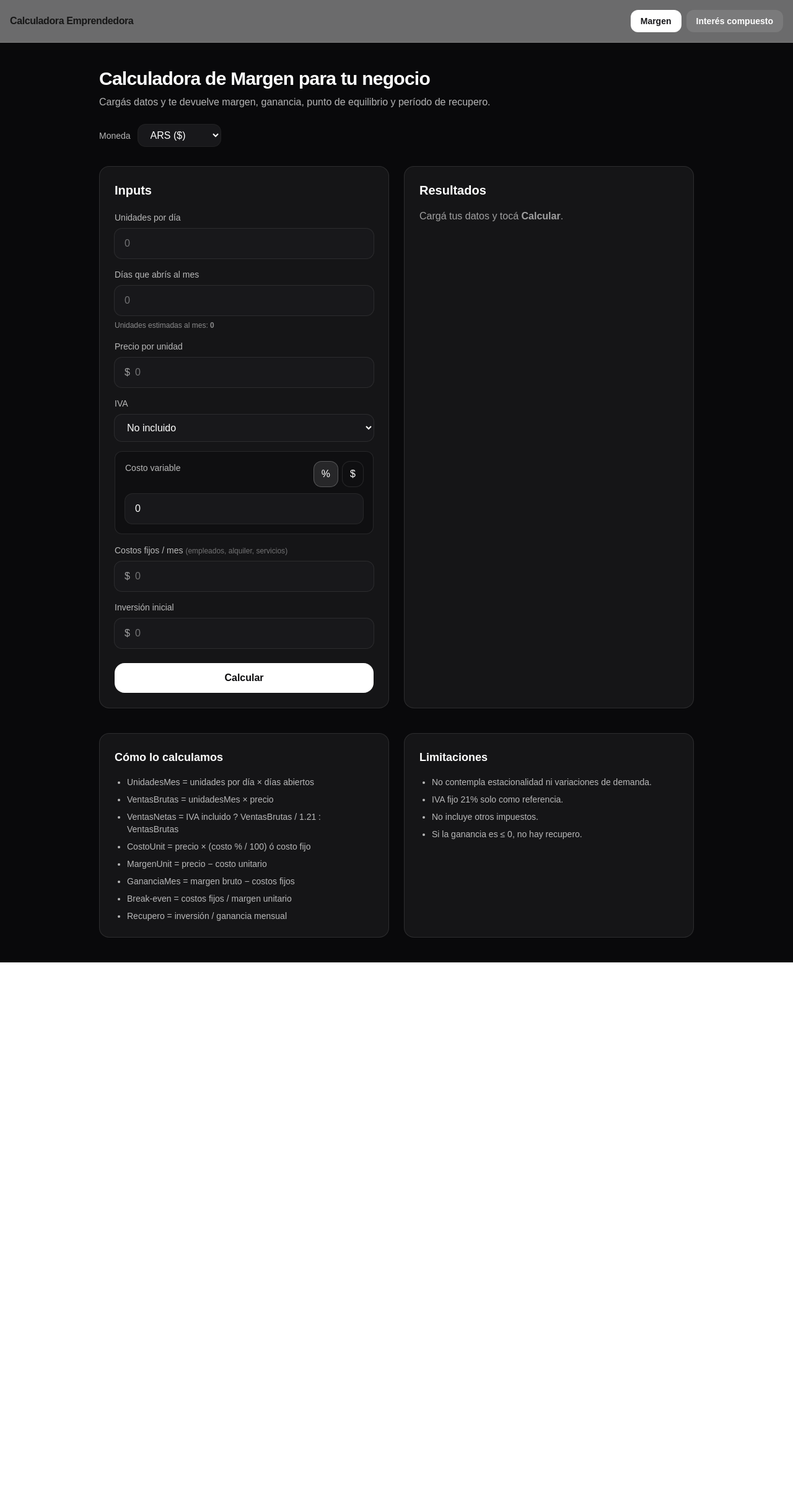
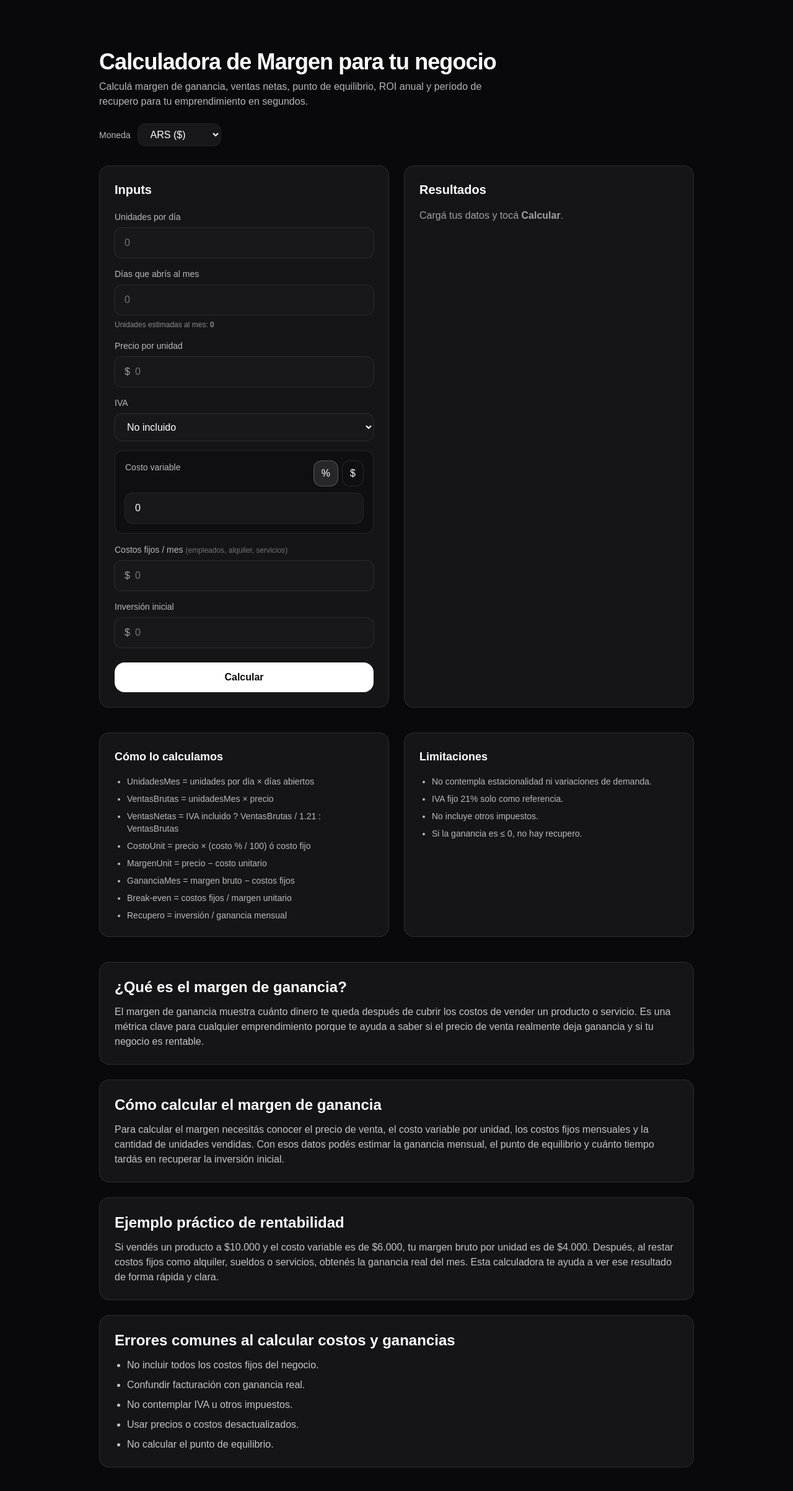
Before and after one commit to panchorenzella-dot/Calculadora-De-Emprendimiento, a Next.js app: page / in a window 1280 px wide. Shown: the top 2406 px of the page at 62% size. Before the commit the page ends 1602 px from the top, so only its background shows below. Built offline with nearby package versions, Linux system fonts and the light colour scheme.

Commit message:
improve homepage seo metadata and content

```diff
--- a/app/(app)/page.tsx
+++ b/app/(app)/page.tsx
@@ -5,6 +5,7 @@ import { useMemo, useState } from "react";
 import Card from "@/components/Card";
 import MoneyInput, { Currency } from "@/components/MoneyInput";
 import InfoSections from "@/components/InfoSections";
+import SeoContent from "@/components/SeoContent";
 
 import { fmtMoney, fmtNum } from "@/lib/format";
 import {
@@ -73,6 +74,7 @@ export default function Page() {
     setLoading(true);
     setResp(null);
 
+    try {
       const r = await fetch("/api/calc", {
         method: "POST",
         headers: { "Content-Type": "application/json" },
@@ -81,7 +83,9 @@ export default function Page() {
 
       const data = (await r.json()) as CalcResponse;
       setResp(data);
+    } finally {
       setLoading(false);
+    }
   }
 
   const results = resp?.ok ? resp.results : null;
@@ -96,16 +100,15 @@ export default function Page() {
 
   return (
     <main className="min-h-screen bg-zinc-950 text-white">
-      <div className="mx-auto max-w-5xl px-4">
-        <h1 className="text-3xl font-bold tracking-tight">
+      <div className="mx-auto max-w-5xl px-4 py-10">
+        <h1 className="text-3xl font-bold tracking-tight sm:text-4xl">
           Calculadora de Margen para tu negocio
         </h1>
-        <p className="mt-2 text-white/70">
-          Cargás datos y te devuelve margen, ganancia, punto de equilibrio y
-          período de recupero.
+        <p className="mt-2 max-w-2xl text-white/70">
+          Calculá margen de ganancia, ventas netas, punto de equilibrio, ROI
+          anual y período de recupero para tu emprendimiento en segundos.
         </p>
 
-        {/* SELECTOR MONEDA */}
         <div className="mt-6 flex items-center gap-3">
           <span className="text-sm text-white/70">Moneda</span>
           <select
@@ -119,7 +122,6 @@ export default function Page() {
         </div>
 
         <div className="mt-8 grid gap-6 lg:grid-cols-2">
-          {/* FORM */}
           <div className="rounded-2xl border border-white/10 bg-white/5 p-6">
             <h2 className="text-xl font-semibold">Inputs</h2>
 
@@ -184,6 +186,7 @@ export default function Page() {
                   <span className="text-sm text-white/70">Costo variable</span>
                   <div className="flex gap-2">
                     <button
+                      type="button"
                       onClick={() => setModoCosto("pct")}
                       className={`rounded-xl px-3 py-2 ring-1 ${
                         modoCosto === "pct"
@@ -194,6 +197,7 @@ export default function Page() {
                       %
                     </button>
                     <button
+                      type="button"
                       onClick={() => setModoCosto("abs")}
                       className={`rounded-xl px-3 py-2 ring-1 ${
                         modoCosto === "abs"
@@ -208,7 +212,7 @@ export default function Page() {
 
                 {modoCosto === "pct" ? (
                   <input
-                    className="rounded-xl bg-zinc-900 px-4 py-3 outline-none ring-1 ring-white/10"
+                    className="rounded-xl bg-zinc-900 px-4 py-3 outline-none ring-1 ring-white/10 focus:ring-white/30"
                     inputMode="numeric"
                     value={costoPct}
                     onChange={(e) => setCostoPct(onlyDigits(e.target.value))}
@@ -242,14 +246,13 @@ export default function Page() {
               <button
                 onClick={calcular}
                 disabled={loading}
-                className="mt-2 rounded-2xl bg-white px-5 py-3 font-semibold text-zinc-950"
+                className="mt-2 rounded-2xl bg-white px-5 py-3 font-semibold text-zinc-950 disabled:opacity-70"
               >
                 {loading ? "Calculando..." : "Calcular"}
               </button>
             </div>
           </div>
 
-          {/* RESULTS */}
           <div className="rounded-2xl border border-white/10 bg-white/5 p-6">
             <h2 className="text-xl font-semibold">Resultados</h2>
 
@@ -313,6 +316,7 @@ export default function Page() {
         </div>
 
         <InfoSections />
+        <SeoContent />
       </div>
     </main>
   );
--- a/app/layout.tsx
+++ b/app/layout.tsx
@@ -1,9 +1,6 @@
 import type { Metadata } from "next";
 import { Geist, Geist_Mono } from "next/font/google";
 import "./globals.css";
-
-import Navbar from "@/components/NavBar";
-import Footer from "@/components/Footer";
 
 const geistSans = Geist({
   variable: "--font-geist-sans",
@@ -16,22 +13,44 @@ const geistMono = Geist_Mono({
 });
 
 export const metadata: Metadata = {
-  title: "Calculadora Emprendedora",
+  metadataBase: new URL("https://calculadoraemprendedora.com"),
+  title: {
+    default: "Calculadora de Margen de Ganancia | Calculadora Emprendedora",
+    template: "%s | Calculadora Emprendedora",
+  },
   description:
-    "Calculadoras simples para emprendedores: margen, rentabilidad e interés compuesto.",
+    "Calculadora de margen de ganancia para emprendedores. Calculá precio, ganancia mensual, punto de equilibrio y recupero de inversión de forma simple.",
+  alternates: {
+    canonical: "/",
+  },
+  openGraph: {
+    title: "Calculadora de Margen de Ganancia | Calculadora Emprendedora",
+    description:
+      "Calculá margen, ganancia mensual, punto de equilibrio y recupero de inversión para tu negocio.",
+    url: "https://calculadoraemprendedora.com",
+    siteName: "Calculadora Emprendedora",
+    locale: "es_AR",
+    type: "website",
+  },
+  twitter: {
+    card: "summary_large_image",
+    title: "Calculadora de Margen de Ganancia | Calculadora Emprendedora",
+    description:
+      "Calculá margen, ganancia mensual, punto de equilibrio y recupero de inversión para tu negocio.",
+  },
 };
 
 export default function RootLayout({
   children,
-}: {
+}: Readonly<{
   children: React.ReactNode;
-}) {
+}>) {
   return (
     <html lang="es">
-      <body className={`${geistSans.variable} ${geistMono.variable} antialiased`}>
-        <Navbar />
+      <body
+        className={`${geistSans.variable} ${geistMono.variable} antialiased`}
+      >
         {children}
-        <Footer />
       </body>
     </html>
   );
--- /dev/null
+++ b/components/SeoContent.tsx
@@ -0,0 +1,55 @@
+export default function SeoContent() {
+  return (
+    <section className="mt-10 space-y-6">
+      <div className="rounded-2xl border border-white/10 bg-white/5 p-6">
+        <h2 className="text-2xl font-semibold">
+          ¿Qué es el margen de ganancia?
+        </h2>
+        <p className="mt-3 text-white/75">
+          El margen de ganancia muestra cuánto dinero te queda después de cubrir
+          los costos de vender un producto o servicio. Es una métrica clave para
+          cualquier emprendimiento porque te ayuda a saber si el precio de venta
+          realmente deja ganancia y si tu negocio es rentable.
+        </p>
+      </div>
+
+      <div className="rounded-2xl border border-white/10 bg-white/5 p-6">
+        <h2 className="text-2xl font-semibold">
+          Cómo calcular el margen de ganancia
+        </h2>
+        <p className="mt-3 text-white/75">
+          Para calcular el margen necesitás conocer el precio de venta, el costo
+          variable por unidad, los costos fijos mensuales y la cantidad de
+          unidades vendidas. Con esos datos podés estimar la ganancia mensual,
+          el punto de equilibrio y cuánto tiempo tardás en recuperar la
+          inversión inicial.
+        </p>
+      </div>
+
+      <div className="rounded-2xl border border-white/10 bg-white/5 p-6">
+        <h2 className="text-2xl font-semibold">
+          Ejemplo práctico de rentabilidad
+        </h2>
+        <p className="mt-3 text-white/75">
+          Si vendés un producto a $10.000 y el costo variable es de $6.000, tu
+          margen bruto por unidad es de $4.000. Después, al restar costos fijos
+          como alquiler, sueldos o servicios, obtenés la ganancia real del mes.
+          Esta calculadora te ayuda a ver ese resultado de forma rápida y clara.
+        </p>
+      </div>
+
+      <div className="rounded-2xl border border-white/10 bg-white/5 p-6">
+        <h2 className="text-2xl font-semibold">
+          Errores comunes al calcular costos y ganancias
+        </h2>
+        <ul className="mt-3 list-disc space-y-2 pl-5 text-white/75">
+          <li>No incluir todos los costos fijos del negocio.</li>
+          <li>Confundir facturación con ganancia real.</li>
+          <li>No contemplar IVA u otros impuestos.</li>
+          <li>Usar precios o costos desactualizados.</li>
+          <li>No calcular el punto de equilibrio.</li>
+        </ul>
+      </div>
+    </section>
+  );
+}
```
Lines whose indentation alone changed are shown as unchanged.
